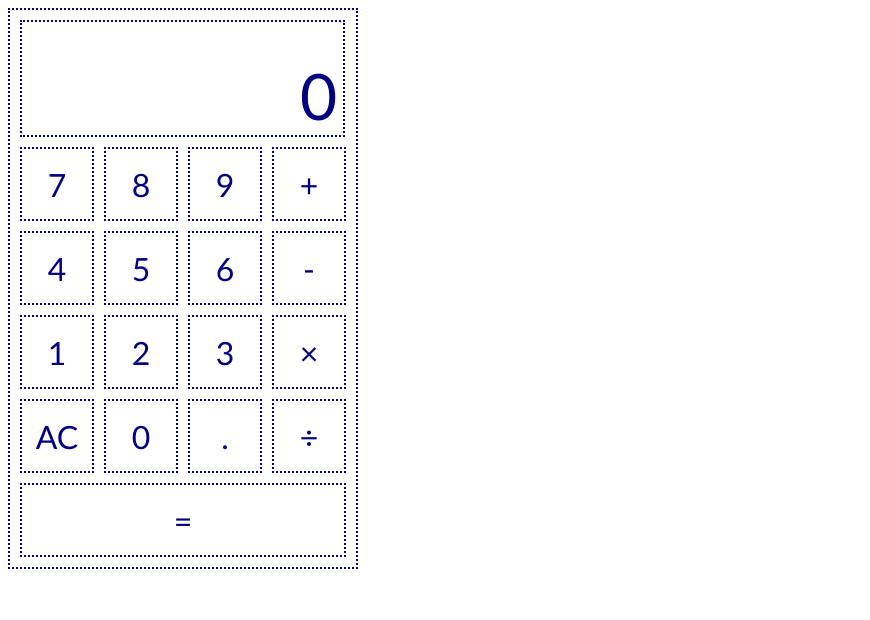
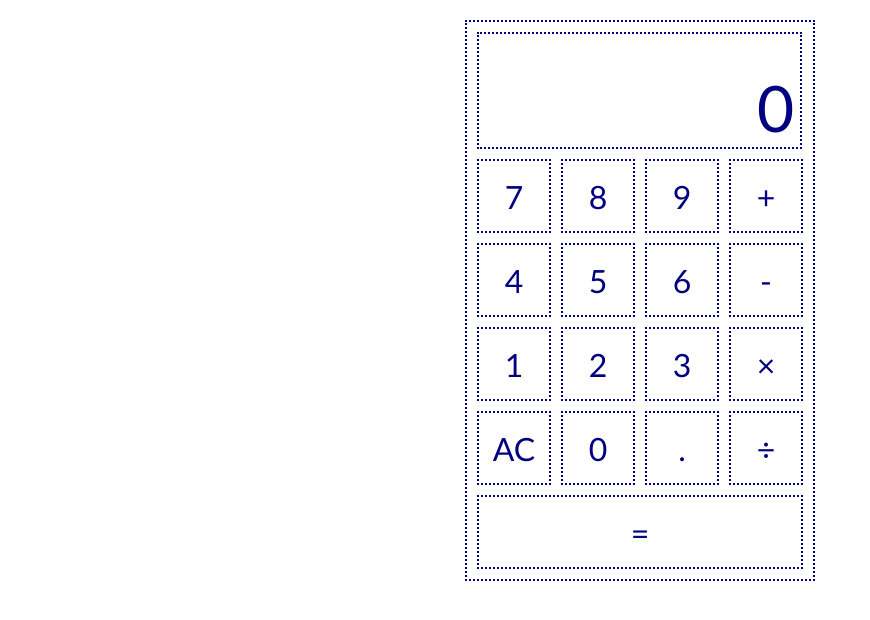
Before and after one commit to jc2820/calculator, a plain HTML site: page index.html in a window 1280 px wide. Shown: the whole page, without its empty margins (0-870 px from the left). Drawn offline with Linux system fonts and the light colour scheme.

Commit message:
Center calculator in page

```diff
--- a/app.css
+++ b/app.css
@@ -7,9 +7,15 @@
 
 body {
   background-color: white;
+  display: flex;
+  flex-direction: row;
+  justify-content: center;
+  margin: 0px;
+  padding-top: 20px;
 }
 
 #container {
+
   width:350px;
   padding: 0;
   border: 2px dotted navy;
```
